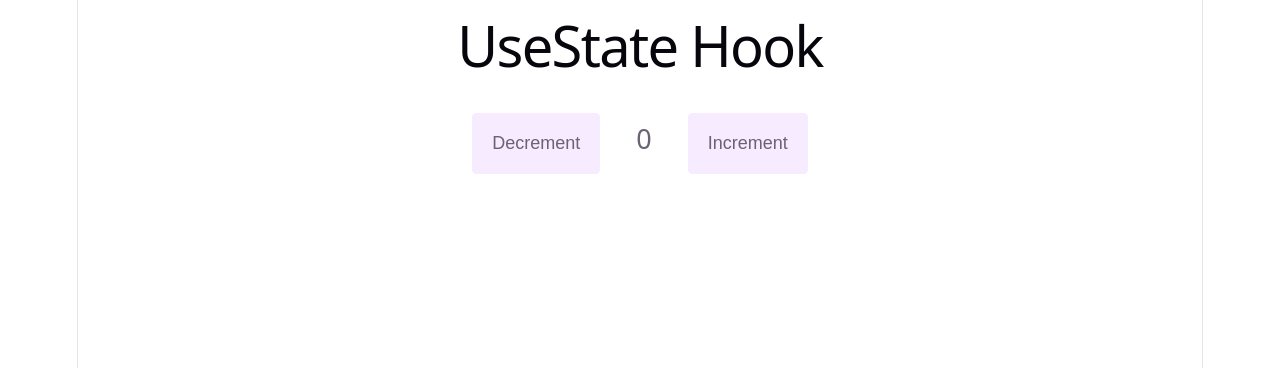
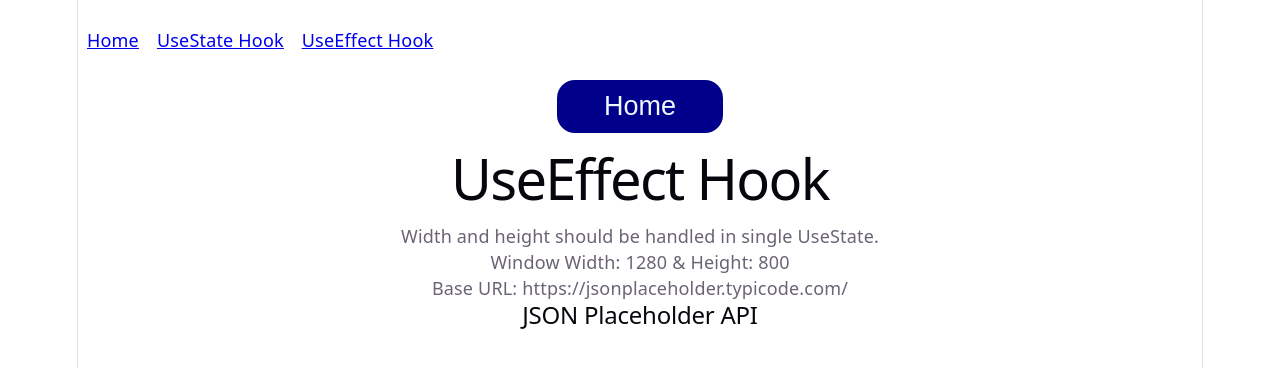
Before and after one commit to MuthukannanBaskaran/Revise_React_Hooks, a React (Vite) app: page /useeffecthook in a window 1280 px wide. Shown: the top 368 px of the page. Built offline with nearby package versions, Linux system fonts and the light colour scheme.

Commit message:
usestate and useeffect

```diff
--- a/src/App.css
+++ b/src/App.css
@@ -186,7 +186,6 @@
   }
 }
 
-
 .btn-usestate {
   display: inline-block;
   padding: 1rem;
@@ -203,6 +202,16 @@
   }
 }
 
+.btn-home {
+  color: var(--text-h);
+  font-size: 1.5rem;
+  padding: 0.5rem 2.5rem;
+  border: 0.125rem solid transparent;
+  border-radius: 1rem;
+  background-color: darkblue;
+  color: aliceblue;
+}
+
 .span-usestate {
   display: inline-block;
   margin: 1rem;
@@ -210,3 +219,11 @@
   font-size: 1.5rem;
   color: var(--text);
 }
+
+.ul-link {
+  list-style: none;
+  display: flex;
+  gap: 1rem;
+  padding: 0.5rem;
+  text-decoration: underline;
+}
--- a/src/App.tsx
+++ b/src/App.tsx
@@ -1,13 +1,25 @@
 import './App.css'
+import Home from './component/Home'
+import UseEffectHook from './component/UseEffectHook'
 import UseStateHook from './component/UseStateHook'
+import { BrowserRouter, Routes, Route, Link } from 'react-router-dom'
 
-function App() {
-
+export default function App() {
   return (
     <>
-      <UseStateHook />
+      <BrowserRouter>
+        <ul className='ul-link'>
+          <li><Link to="/">Home</Link></li>
+          <li><Link to="/usestatehook">UseState Hook</Link></li>
+          <li><Link to="/useeffecthook">UseEffect Hook</Link></li>
+        </ul>
+
+        <Routes>
+          <Route path='/' element={<Home />}></Route>
+          <Route path='/usestatehook' element={<UseStateHook />}></Route>
+          <Route path='/useeffecthook' element={<UseEffectHook />}></Route>
+        </Routes>
+      </BrowserRouter>
     </>
   )
 }
-
-export default App
--- /dev/null
+++ b/src/component/GoHome.tsx
@@ -0,0 +1,12 @@
+import { useNavigate } from "react-router-dom";
+
+export default function GoHome() {
+    const navigate = useNavigate();
+    const goHome = () => navigate('/');
+
+    return (
+        <div>
+            <button className="btn-home" onClick={goHome}>Home</button>
+        </div>
+    )
+}
--- /dev/null
+++ b/src/component/Home.tsx
@@ -0,0 +1,7 @@
+export default function Home() {
+    return (
+        <>
+            <h1>Learning React Hooks</h1>
+        </>
+    )
+}
--- /dev/null
+++ b/src/component/UseEffectHook.tsx
@@ -0,0 +1,34 @@
+import { useEffect, useState } from "react"
+import GoHome from "./GoHome";
+
+export default function UseEffectHook() {
+    const baseURL = import.meta.env.VITE_USEEFFECT_URL;
+    const [windowSize, setWindowSize] = useState({ width: window.innerWidth, height: window.innerHeight });
+
+    function handleResize() {
+        setWindowSize({ width: window.innerWidth, height: window.innerHeight })
+    }
+
+    useEffect(() => {
+        window.addEventListener('resize', handleResize);
+
+        return () => {
+            window.removeEventListener('resize', handleResize);
+        }
+    }, [])
+
+    return (
+        <>
+            <GoHome />
+            <div>
+                <h1>UseEffect Hook</h1>
+            </div>
+            <div>
+                Width and height should be handled in single UseState.<br />
+                Window Width: {windowSize.width} & Height: {windowSize.height}
+            </div>
+            <div>Base URL: {baseURL}</div>
+            <h2>JSON Placeholder API</h2>
+        </>
+    )
+}
--- a/src/component/UseStateHook.tsx
+++ b/src/component/UseStateHook.tsx
@@ -1,4 +1,5 @@
 import { useState } from "react";
+import GoHome from "./GoHome";
 
 export default function UseStateHook() {
     const [count, setCount] = useState<number>(0);
@@ -8,6 +9,7 @@ export default function UseStateHook() {
 
     return (
         <>
+            <GoHome />
             <div>
                 <h1>UseState Hook</h1>
             </div>
```
Also changed, not shown: 2 other files (tests, documents, lock files or other folders).
